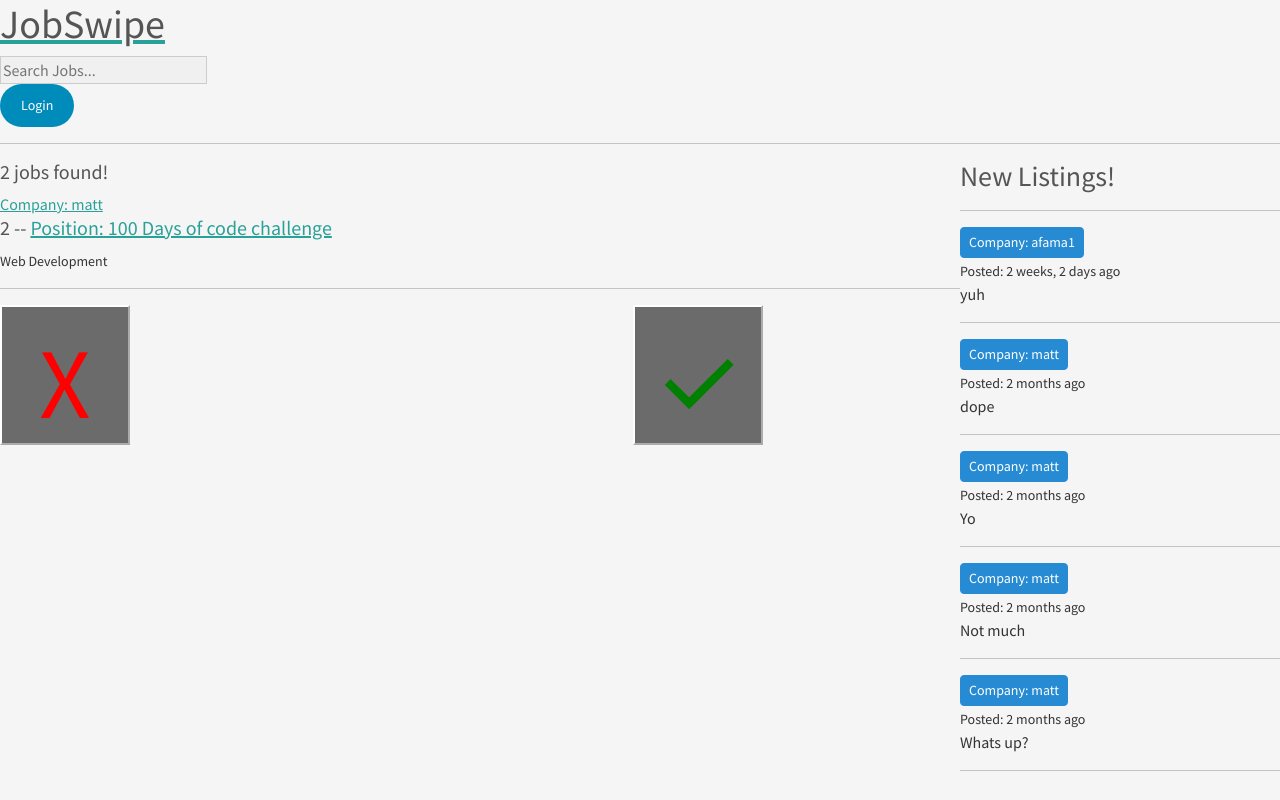
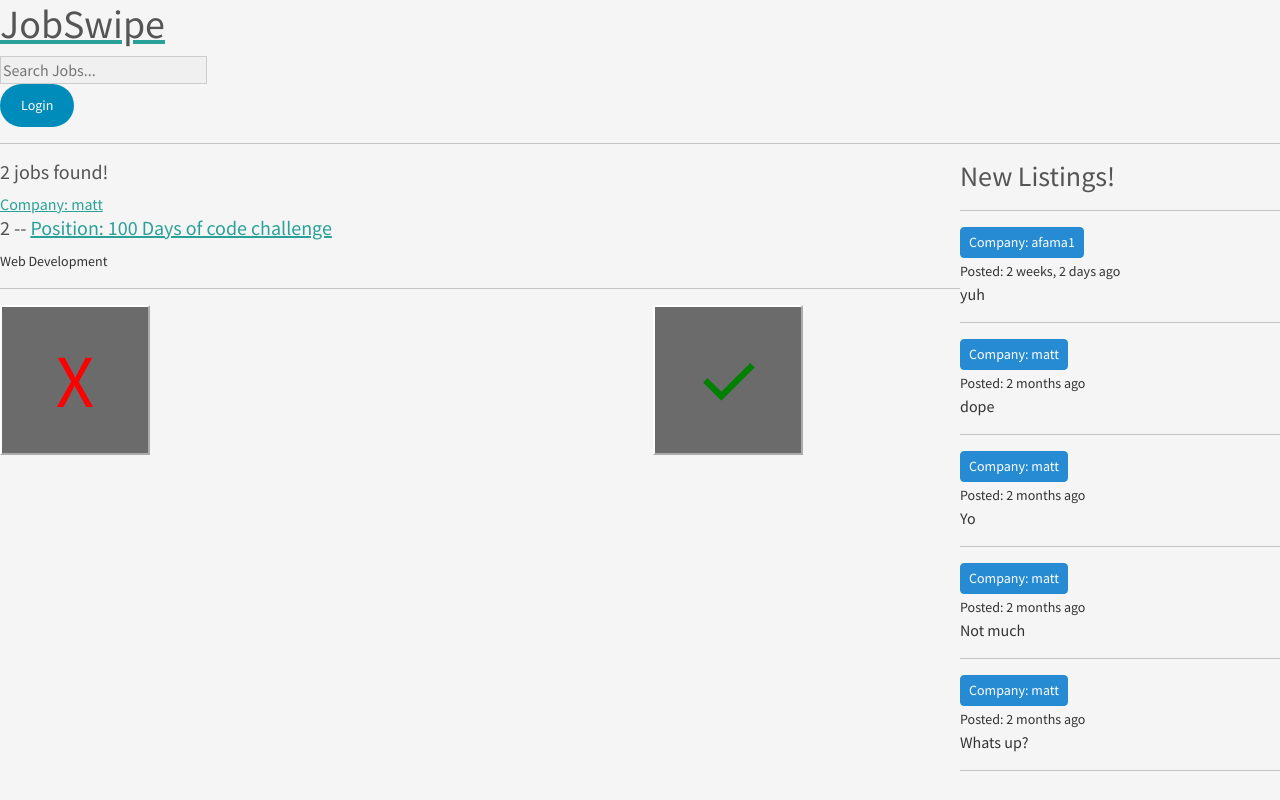
Before and after one commit to Ben-Cariello/ITSC3155Group, a Django app: page / in a window 1280 px wide. Run offline with Django 5.2, Linux system fonts and the light colour scheme; data comes from the database, SQL or seed files in the repository.

Commit message:
Small Corrections

```diff
--- a/DjangoTutorial-main/studybud/base/templates/base/job_list.html
+++ b/DjangoTutorial-main/studybud/base/templates/base/job_list.html
@@ -2,9 +2,9 @@
 
 <style>
 .swipeButton {
-    width: 130px;
-    height: 140px;
-    font-size: 100px;
+    width: 150px;
+    height: 150px;
+    font-size: 75px;
 
 }
 
@@ -48,8 +48,10 @@
         <h5>{{job.id}} -- <a href="{% url 'job' job.id %}">Position: {{job.name}}</a></h5>
         <small>{{job.field.name}}</small>
         <hr>
+        <div>
         <button class="swipeButton" id="leftButton">X</button>
         <button class="swipeButton" id="rightButton">✓</button>
+        </div>
     </div>
     {% endfor %}
 
```
